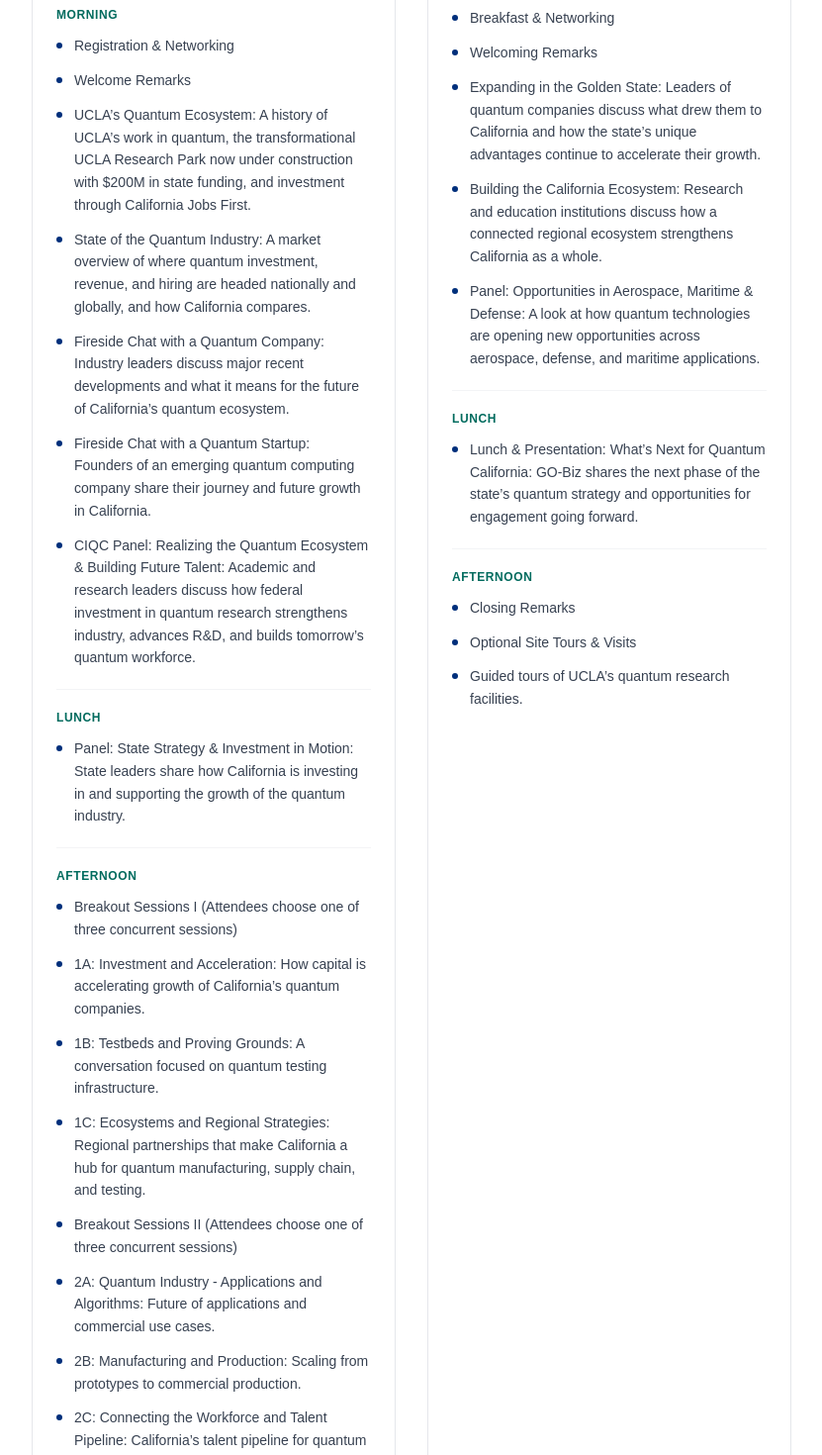
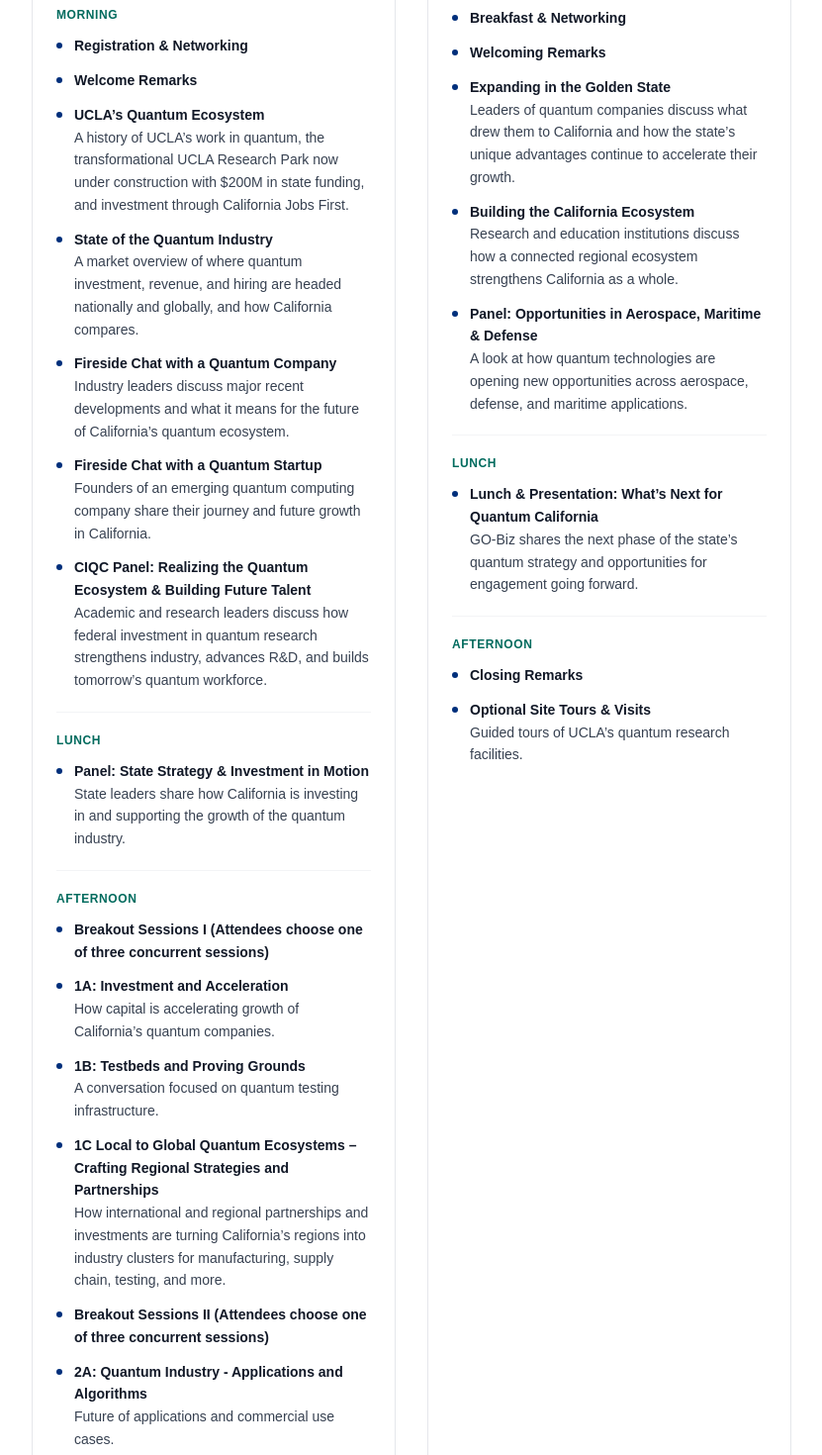
Before and after one commit to qcsa-at-ucla/qdc, a Next.js app: page /quantum-california in a window 1280 px wide. Shown: the part 1380-2850 px from the top of the page at 99% size, without its empty margins (224-1055 px from the left). Built offline with nearby package versions, Linux system fonts and the light colour scheme.

Commit message:
updated more quantum california page

```diff
--- a/src/app/quantum-california/event.ts
+++ b/src/app/quantum-california/event.ts
@@ -16,9 +16,14 @@
   className: string;
 }
 
+export interface AgendaItem {
+  title: string; // rendered bold
+  description?: string;
+}
+
 export interface AgendaSection {
   title: string;
-  items: string[];
+  items: AgendaItem[];
 }
 
 export interface AgendaDay {
@@ -47,33 +52,33 @@
         {
           title: "Morning",
           items: [
-            "Registration & Networking",
-            "Welcome Remarks",
-            "UCLA’s Quantum Ecosystem: A history of UCLA’s work in quantum, the transformational UCLA Research Park now under construction with $200M in state funding, and investment through California Jobs First.",
-            "State of the Quantum Industry: A market overview of where quantum investment, revenue, and hiring are headed nationally and globally, and how California compares.",
-            "Fireside Chat with a Quantum Company: Industry leaders discuss major recent developments and what it means for the future of California’s quantum ecosystem.",
-            "Fireside Chat with a Quantum Startup: Founders of an emerging quantum computing company share their journey and future growth in California.",
-            "CIQC Panel: Realizing the Quantum Ecosystem & Building Future Talent: Academic and research leaders discuss how federal investment in quantum research strengthens industry, advances R&D, and builds tomorrow’s quantum workforce.",
+            { title: "Registration & Networking" },
+            { title: "Welcome Remarks" },
+            { title: "UCLA’s Quantum Ecosystem", description: "A history of UCLA’s work in quantum, the transformational UCLA Research Park now under construction with $200M in state funding, and investment through California Jobs First." },
+            { title: "State of the Quantum Industry", description: "A market overview of where quantum investment, revenue, and hiring are headed nationally and globally, and how California compares." },
+            { title: "Fireside Chat with a Quantum Company", description: "Industry leaders discuss major recent developments and what it means for the future of California’s quantum ecosystem." },
+            { title: "Fireside Chat with a Quantum Startup", description: "Founders of an emerging quantum computing company share their journey and future growth in California." },
+            { title: "CIQC Panel: Realizing the Quantum Ecosystem & Building Future Talent", description: "Academic and research leaders discuss how federal investment in quantum research strengthens industry, advances R&D, and builds tomorrow’s quantum workforce." },
           ],
         },
         {
           title: "Lunch",
           items: [
-            "Panel: State Strategy & Investment in Motion: State leaders share how California is investing in and supporting the growth of the quantum industry.",
+            { title: "Panel: State Strategy & Investment in Motion", description: "State leaders share how California is investing in and supporting the growth of the quantum industry." },
           ],
         },
         {
           title: "Afternoon",
           items: [
-            "Breakout Sessions I (Attendees choose one of three concurrent sessions)",
-            "1A: Investment and Acceleration: How capital is accelerating growth of California’s quantum companies.",
-            "1B: Testbeds and Proving Grounds: A conversation focused on quantum testing infrastructure.",
-            "1C: Ecosystems and Regional Strategies: Regional partnerships that make California a hub for quantum manufacturing, supply chain, and testing.",
-            "Breakout Sessions II (Attendees choose one of three concurrent sessions)",
-            "2A: Quantum Industry - Applications and Algorithms: Future of applications and commercial use cases.",
-            "2B: Manufacturing and Production: Scaling from prototypes to commercial production.",
-            "2C: Connecting the Workforce and Talent Pipeline: California’s talent pipeline for quantum careers.",
-            "Panel: Quantum Advantage Through Shared Opportunity: International partnerships shaping California’s quantum future.",
+            { title: "Breakout Sessions I (Attendees choose one of three concurrent sessions)" },
+            { title: "1A: Investment and Acceleration", description: "How capital is accelerating growth of California’s quantum companies." },
+            { title: "1B: Testbeds and Proving Grounds", description: "A conversation focused on quantum testing infrastructure." },
+            { title: "1C Local to Global Quantum Ecosystems – Crafting Regional Strategies and Partnerships", description: "How international and regional partnerships and investments are turning California’s regions into industry clusters for manufacturing, supply chain, testing, and more." },
+            { title: "Breakout Sessions II (Attendees choose one of three concurrent sessions)" },
+            { title: "2A: Quantum Industry - Applications and Algorithms", description: "Future of applications and commercial use cases." },
+            { title: "2B: Manufacturing and Production", description: "Scaling from prototypes to commercial production." },
+            { title: "2C: Connecting the Workforce and Talent Pipeline", description: "California’s talent pipeline for quantum careers." },
+            { title: "Panel: Quantum Advantage Through Shared Opportunity", description: "International partnerships shaping California’s quantum future." },
           ],
         },
         { title: "Reception", items: [] },
@@ -86,25 +91,24 @@
         {
           title: "Morning",
           items: [
-            "Breakfast & Networking",
-            "Welcoming Remarks",
-            "Expanding in the Golden State: Leaders of quantum companies discuss what drew them to California and how the state’s unique advantages continue to accelerate their growth.",
-            "Building the California Ecosystem: Research and education institutions discuss how a connected regional ecosystem strengthens California as a whole.",
-            "Panel: Opportunities in Aerospace, Maritime & Defense: A look at how quantum technologies are opening new opportunities across aerospace, defense, and maritime applications.",
+            { title: "Breakfast & Networking" },
+            { title: "Welcoming Remarks" },
+            { title: "Expanding in the Golden State", description: "Leaders of quantum companies discuss what drew them to California and how the state’s unique advantages continue to accelerate their growth." },
+            { title: "Building the California Ecosystem", description: "Research and education institutions discuss how a connected regional ecosystem strengthens California as a whole." },
+            { title: "Panel: Opportunities in Aerospace, Maritime & Defense", description: "A look at how quantum technologies are opening new opportunities across aerospace, defense, and maritime applications." },
           ],
         },
         {
           title: "Lunch",
           items: [
-            "Lunch & Presentation: What’s Next for Quantum California: GO-Biz shares the next phase of the state’s quantum strategy and opportunities for engagement going forward.",
+            { title: "Lunch & Presentation: What’s Next for Quantum California", description: "GO-Biz shares the next phase of the state’s quantum strategy and opportunities for engagement going forward." },
           ],
         },
         {
           title: "Afternoon",
           items: [
-            "Closing Remarks",
-            "Optional Site Tours & Visits",
-            "Guided tours of UCLA’s quantum research facilities.",
+            { title: "Closing Remarks" },
+            { title: "Optional Site Tours & Visits", description: "Guided tours of UCLA’s quantum research facilities." },
           ],
         },
       ],
--- a/src/app/quantum-california/page.tsx
+++ b/src/app/quantum-california/page.tsx
@@ -102,9 +102,12 @@
                       {section.items.length > 0 && (
                         <ul className="mt-3 space-y-3 text-sm leading-relaxed text-gray-700">
                           {section.items.map((item) => (
-                            <li key={item} className="flex gap-3">
+                            <li key={item.title} className="flex gap-3">
                               <span className="mt-2 h-1.5 w-1.5 shrink-0 rounded-full bg-[#002F7B]" aria-hidden="true" />
-                              <span>{item}</span>
+                              <span>
+                                <strong className="font-bold text-gray-900">{item.title}</strong>
+                                {item.description && <span className="block">{item.description}</span>}
+                              </span>
                             </li>
                           ))}
                         </ul>
```
